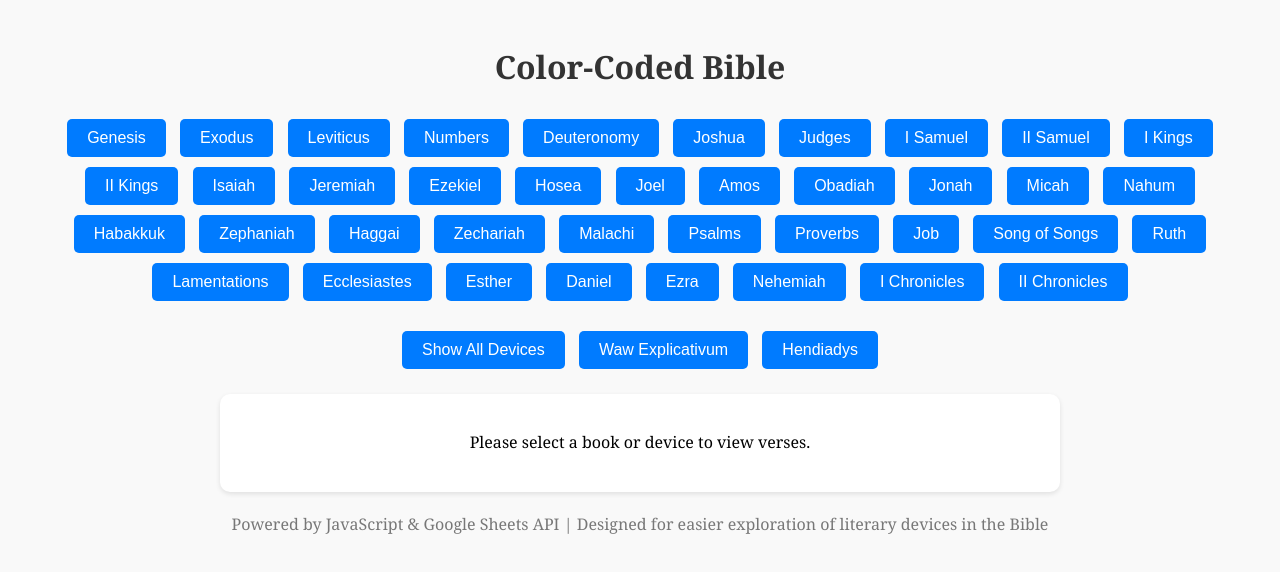
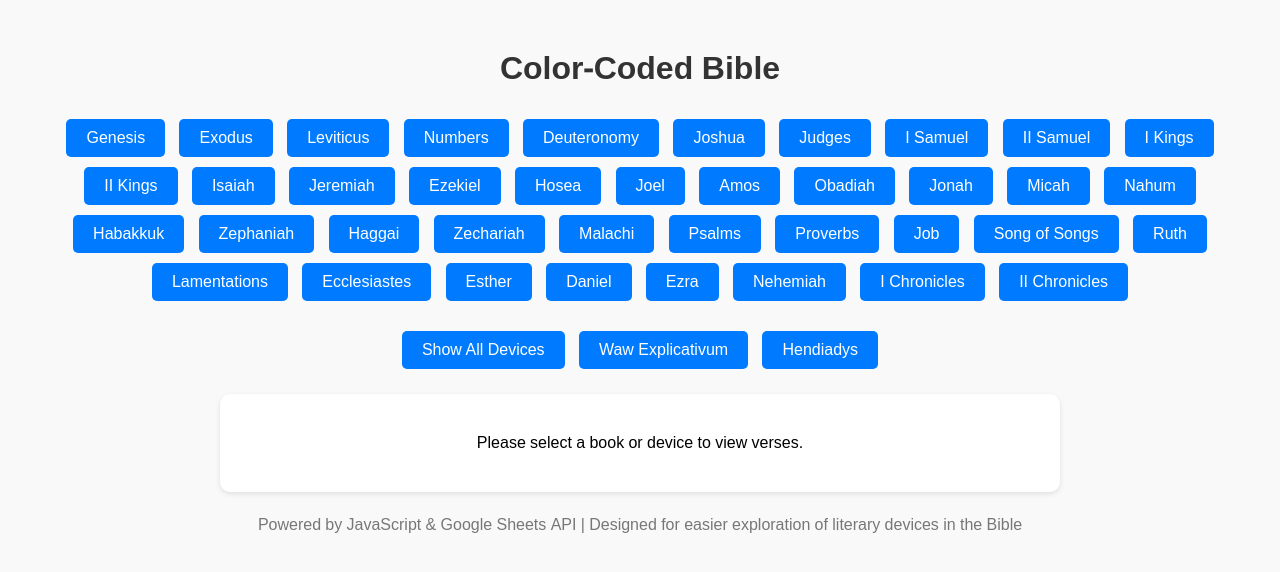
Before and after one commit to Matthewjmiller07/LiteraryBible, a plain HTML site: page index.html in a window 1280 px wide. Drawn offline with Linux system fonts and the light colour scheme.

Commit message:
changed font

```diff
--- a/index.html
+++ b/index.html
@@ -4,9 +4,10 @@
     <meta charset="UTF-8">
     <meta name="viewport" content="width=device-width, initial-scale=1.0">
     <title>Color-Coded Bible</title>
+    <link href="https://fonts.googleapis.com/css2?family=Noto+Sans+Hebrew&display=swap" rel="stylesheet">
     <style>
-        body {
-            font-family: 'Georgia', serif;
+                body {
+            font-family: 'Noto Sans Hebrew', 'Arial', sans-serif;
             background-color: #f9f9f9;
             margin: 0;
             padding: 20px;
```
Also changed, not shown: 1 other file.
